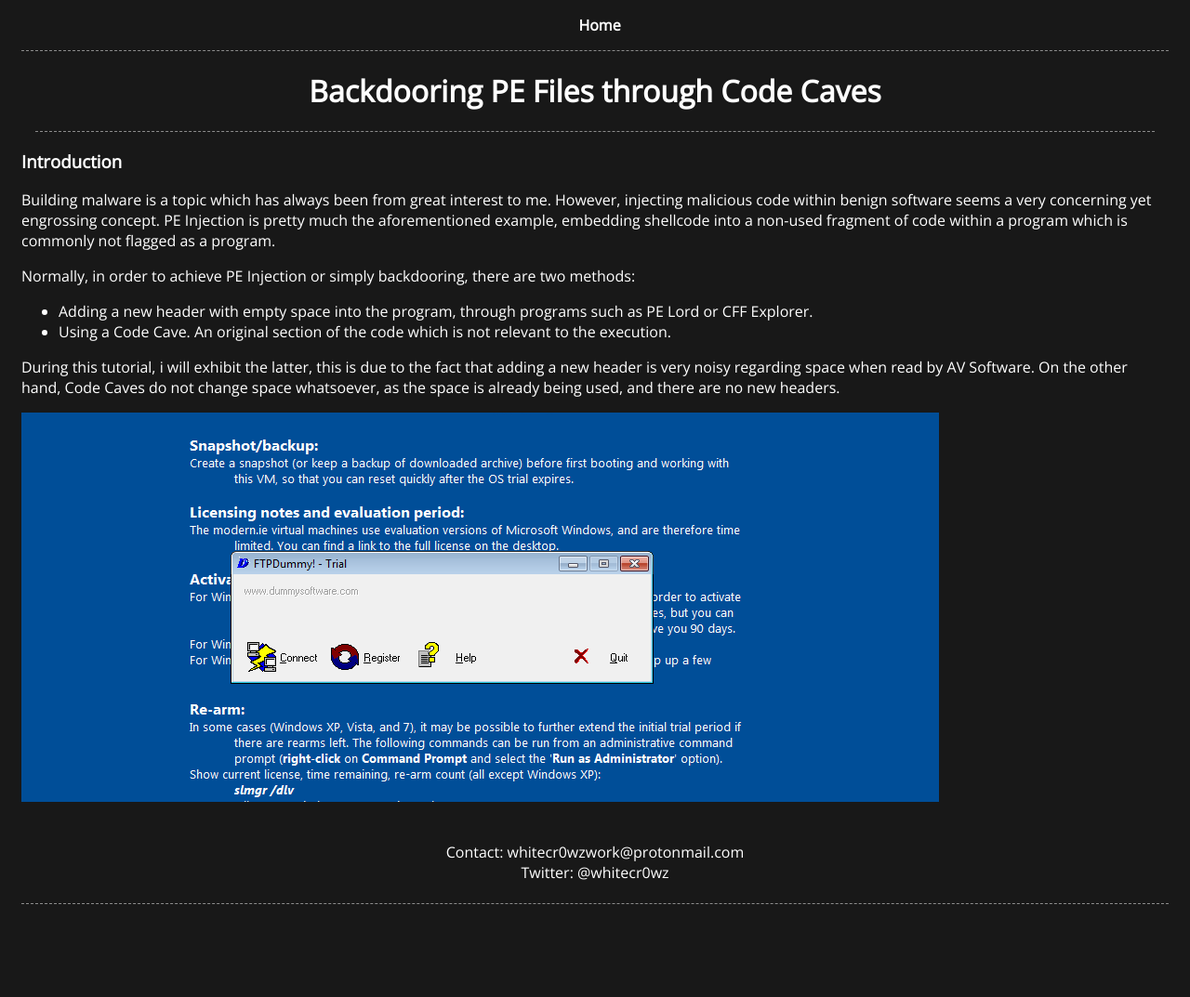
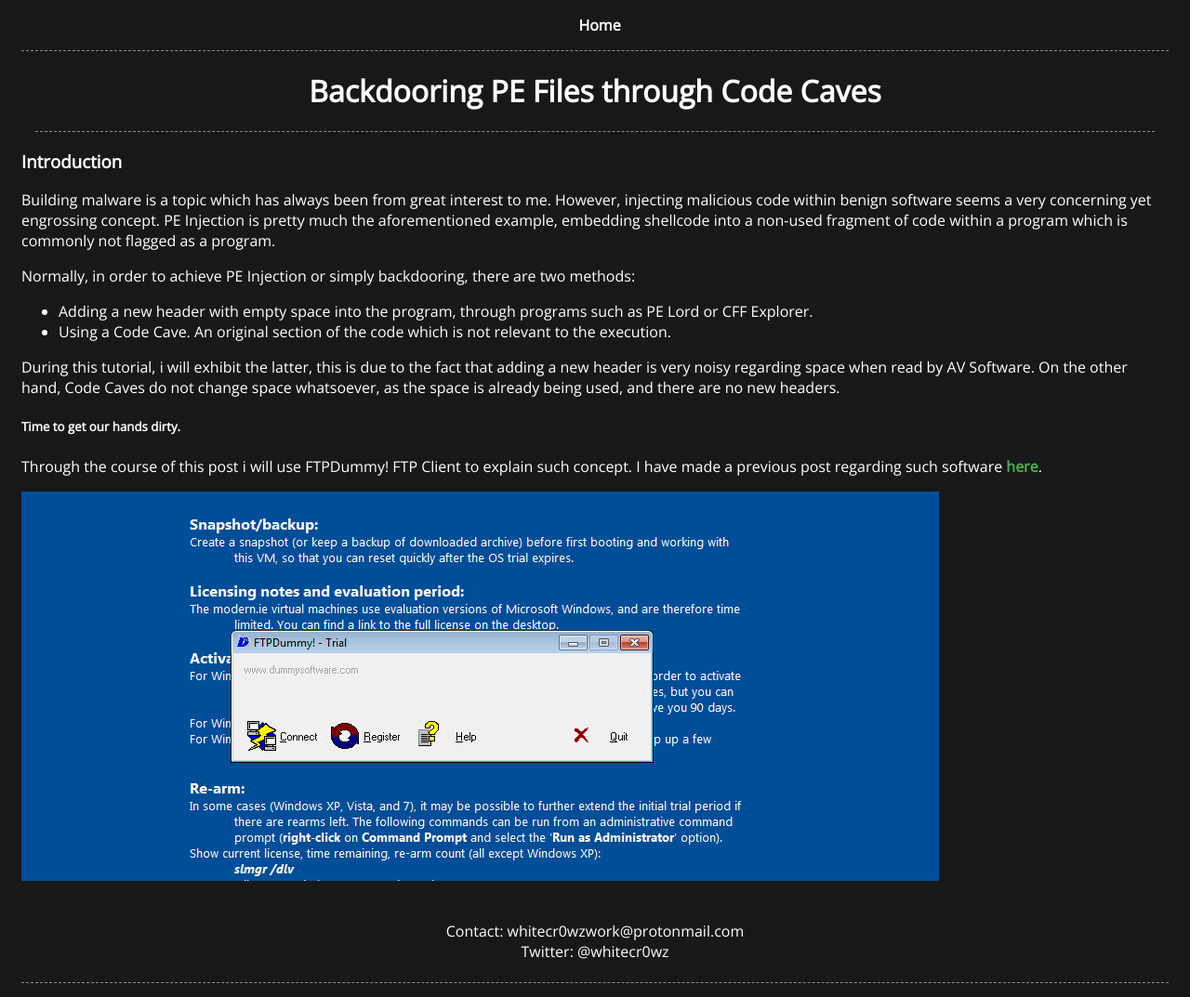
Before and after one commit to whitecr0wz/whitecr0wz.github.io, a Jekyll site: the page built from _posts/posts/20-20-10-Backdooring-PE.md, in a window 1280 px wide. Shown: the whole page at 93% size. Built offline with Jekyll 4.4.1, drawn with Linux system fonts in a browser that asks for light colours; before the commit the page ends 988 px from its top, so only the background shows below that.

Commit message:
Update 20-20-10-Backdooring-PE.md

```diff
--- a/_posts/posts/20-20-10-Backdooring-PE.md
+++ b/_posts/posts/20-20-10-Backdooring-PE.md
@@ -18,4 +18,8 @@
 
 During this tutorial, i will exhibit the latter, this is due to the fact that adding a new header is very noisy regarding space when read by AV Software. On the other hand, Code Caves do not change space whatsoever, as the space is already being used, and there are no new headers.
 
+##### Time to get our hands dirty.
+
+Through the course of this post i will use FTPDummy! FTP Client to explain such concept. I have made a previous post regarding such software [here](https://whitecr0wz.github.io/posts/ftp-dummy/).
+
 ![](/assets/img/Code_Cave/1.png)
```
